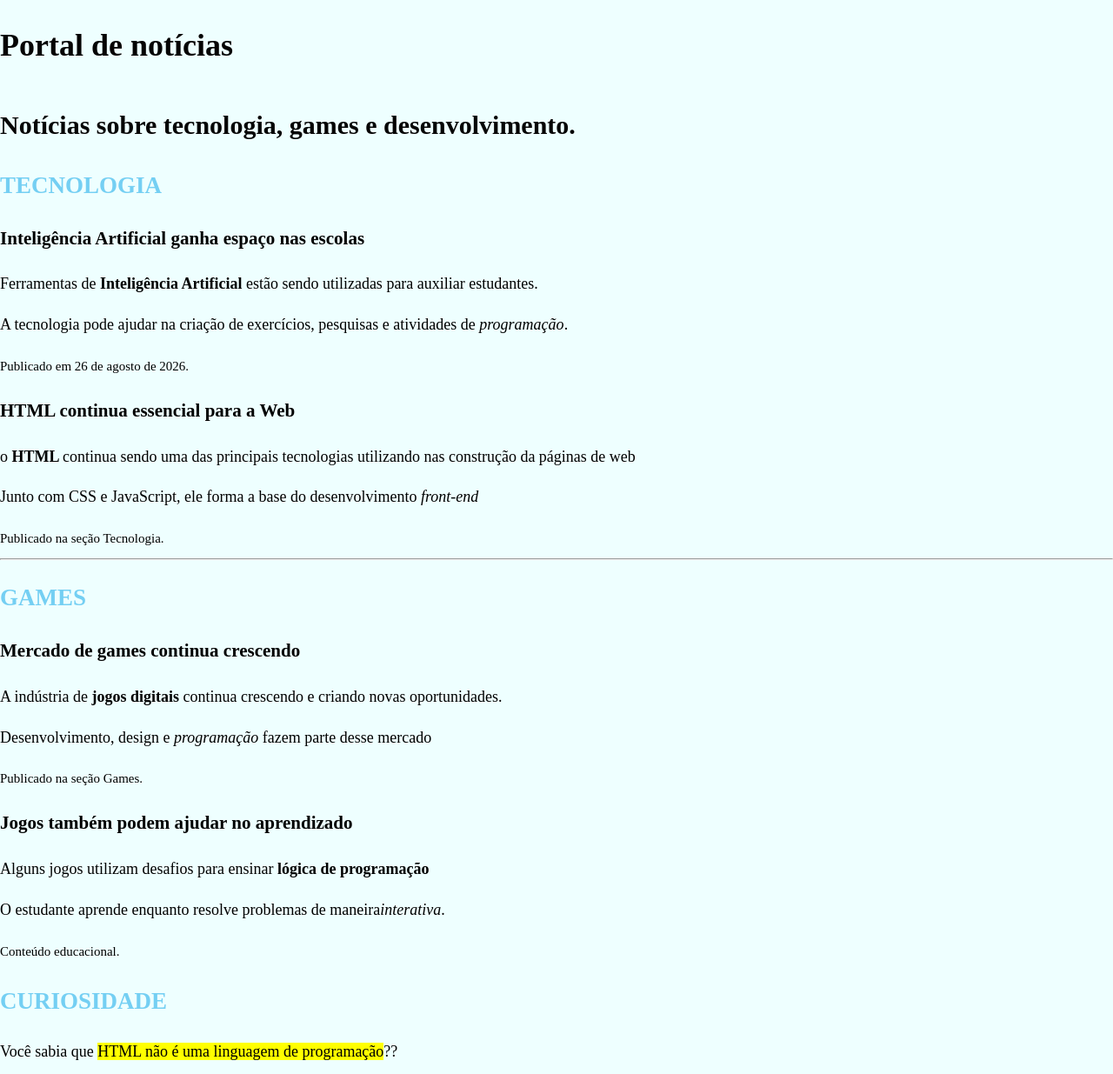
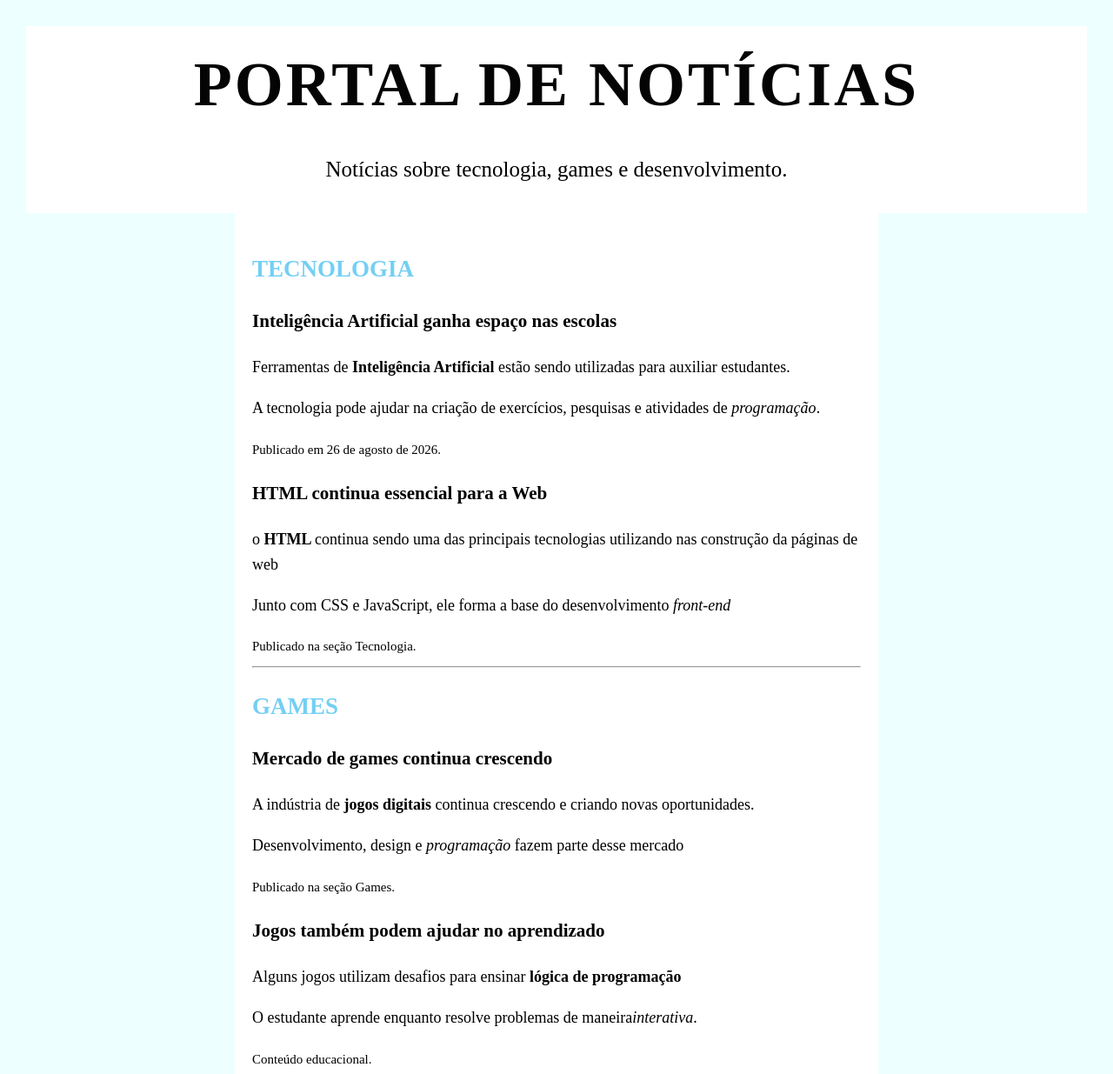
Before and after one commit to Isabelaoliveira-07/portal_de_noticias, a plain HTML site: page index.html in a window 1280 px wide. Shown: the top 1235 px of the page at 87% size. Drawn offline with Linux system fonts and the light colour scheme.

Commit message:
first commit

```diff
--- a/css/style.css
+++ b/css/style.css
@@ -1,4 +1,5 @@
 body {
+    padding: 30px;
     background-color:rgb(238, 255, 255);
      color:black;
      front-family: Arial, sans-serif;
@@ -7,11 +8,44 @@ body {
      line-height: 1.6;
 
 }
+header {
+    background-color: white;
+    text-align: center;
+    padding: 10px;
+
+
+}
 
 h1 {
-    color:rgb(5, 4, 4)
+    color:rgb(5, 4, 4);
+    text-transform: uppercase;
+    font-size: 72px;
+    font-weight: bold;
+    margin: 0;
+    letter-spacing: 3px;
+
 }
 
+ header p {
+    font-size: 25px;
+    margin: 20px auto;
+ }
+ main {
+    background-color: white;
+    max-width: 700px;
+    margin: 0 auto;
+    padding: 20px;
+}
 h2{
-    color:rgb(116, 207, 243)
+    color:rgb(116, 207, 243);
+    text-transform: uppercase;
+
 }
+aside {
+    text-align: center;
+}
+footer {
+    text-align: center;
+    padding: 10px;
+
+}
--- a/index.html
+++ b/index.html
@@ -9,14 +9,14 @@
 
     <body>
      <header>
-        <h1>Portal de notícias<h1>
-            <sub>Notícias sobre tecnologia, games e desenvolvimento.</sub>
+        <h1>Portal de notícias</h1>
+            <p>Notícias sobre tecnologia, games e desenvolvimento.</p>
         </header>
 
 <main>
 
     <section>
-    <h2>TECNOLOGIA</h2>
+    <h2>Tecnologia</h2>
 
     <article>
         <h3>Inteligência Artificial ganha espaço nas escolas </h3>
@@ -34,9 +34,10 @@
             <hr>
 
         </section>
-        <h2>GAMES</h2>
+        <section>
+        <h2>Games</h2>
 
-    </article>
+    <article>
     <h3> Mercado de games continua crescendo</h3>
     <p> A indústria de <strong> jogos digitais</strong> continua crescendo e criando novas oportunidades. </p>
     <p>Desenvolvimento, design e <em>programação </em>fazem parte desse mercado</p>
@@ -62,7 +63,7 @@
 <footer>
     <p>Aluno: Isabela de Oliveira Pereira</p>
     <p>Turma: Desenvolvimento de sistemas</p>
-    <p> 2026 - Portal de notícias</p>
+    <p><small>2026 - Portal de notícias</small></p>
 </footer>
   </body>
 
@@ -70,4 +71,4 @@
 
 
 
-</html>
+    </html>
```
